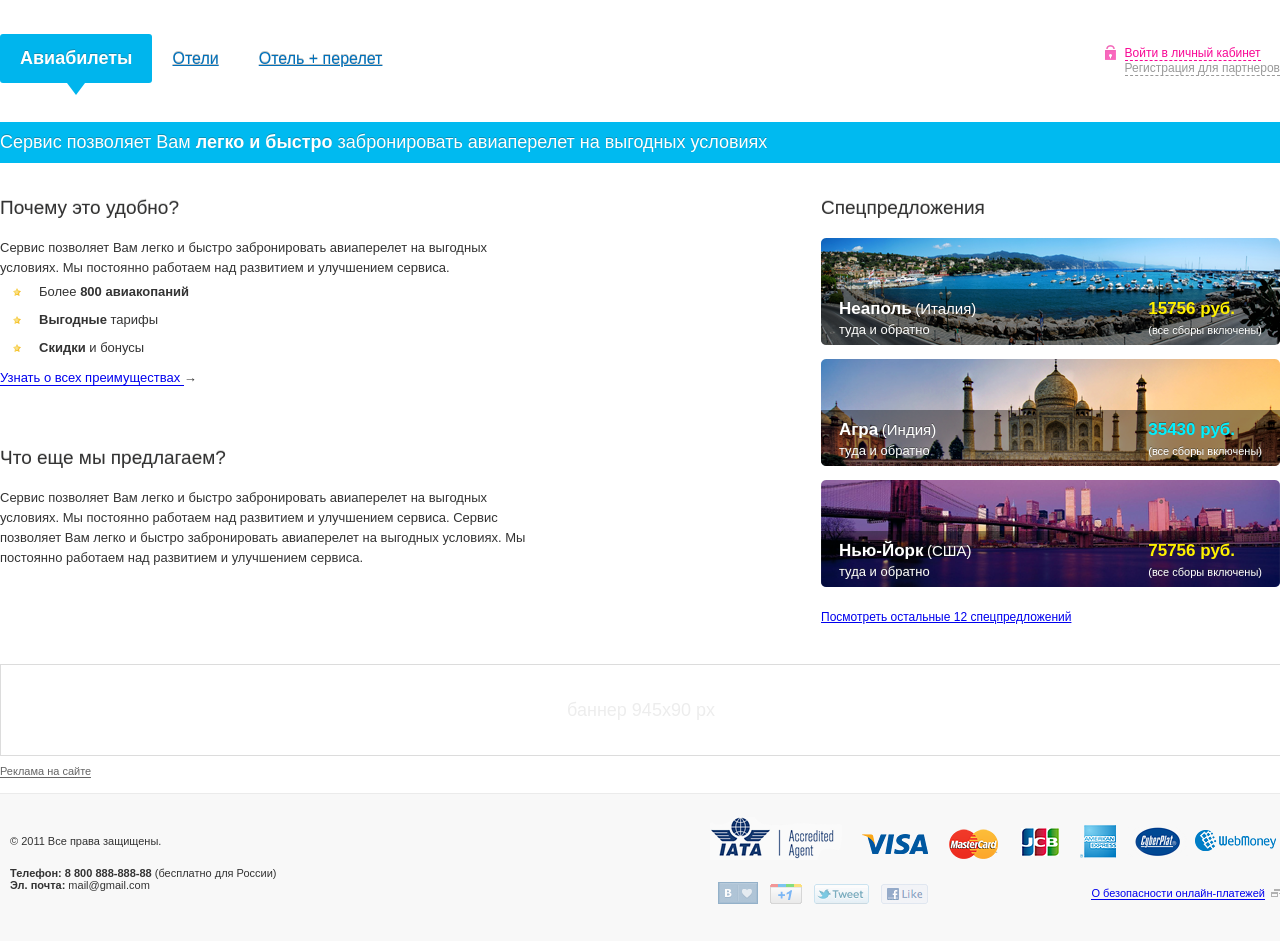
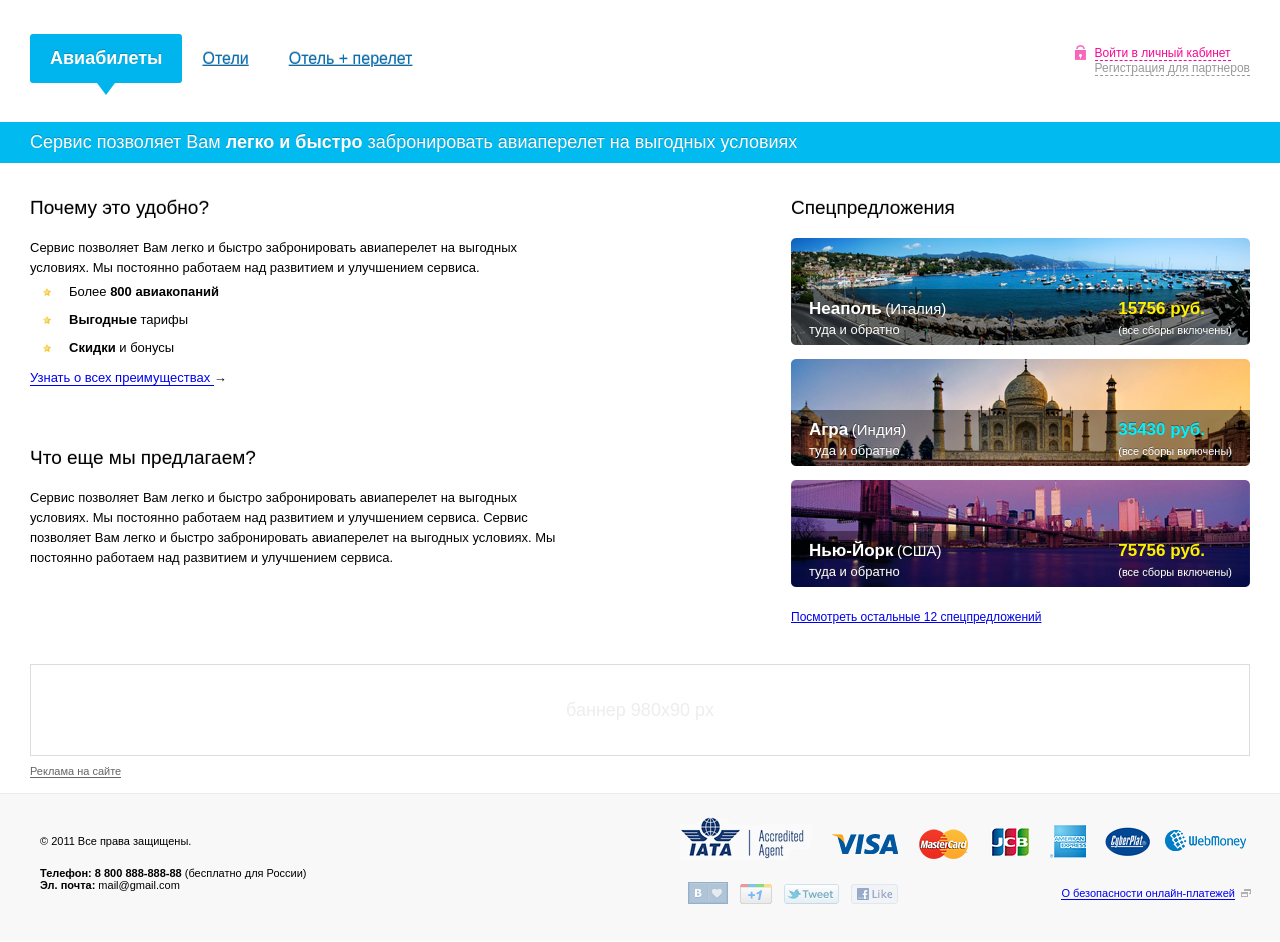
Before and after one commit to Apollo108/apollo108.github.io, a plain HTML site: page TourTest/index.html in a window 1280 px wide. Drawn offline with Linux system fonts and the light colour scheme.

Commit message:
Minor improvements

```diff
--- a/SimpleForm/css/style.css
+++ b/SimpleForm/css/style.css
@@ -3,16 +3,16 @@
 	margin: 0;
 }
 
-html {
+body {
 	background-color: #efefef;
 }
 
-body {
+.wrapper {
 	box-sizing: border-box;
 	width: 512px;
 	margin: 10px auto 40px auto;
 	padding: 55px 50px 65px 50px;
-	font-size: 13pt;
+	font-size: 17px;
 	line-height: 27px;
 	background-color: #fff;
 	-webkit-box-shadow: 0px 0px 3px 0px rgba(0,0,0,0.75);
@@ -31,22 +31,20 @@ body {
 }
 
 h1 {
-	font-size: 18pt;
+	font-size: 24px;
 }
 
 h2 {
-	font-size: 13pt;
+	font-size: 17px;
 }
 
 h3 {
-	font-size: 13pt;
-	font-weight: normal;
+	font-size: 17px;
 }
 
 img.avka {
 	width: 134px;
 	margin: 22px 0 10px 0;
-	display: inline-block;
 }
 
 .header {
@@ -54,7 +52,7 @@ img.avka {
 	padding-top: 0;
 }
 
-main ul {
+.main ul {
 	margin-top: 32px;
 	list-style: inside;
 }
--- a/TourTest/css/reset.css
+++ b/TourTest/css/reset.css
@@ -1,48 +1,50 @@
-/* http://meyerweb.com/eric/tools/css/reset/
-   v2.0 | 20110126
-   License: none (public domain)
-*/
+/* --------------- reset.css --------------- */
+html, body, div, span, h1, h2, h3, h4, h5, h6, p, em, img, strong, sub, sup, b, u, i, dl, dt, dd, ol, ul, li, fieldset, form, label, table, tbody, tfoot, thead, tr, th, td {
+  margin: 0;
+  padding: 0;
+  border: 0;
+  outline: 0;
+  vertical-align: baseline;
+  background: transparent; }
 
-html, body, div, span, applet, object, iframe,
-h1, h2, h3, h4, h5, h6, p, blockquote, pre,
-a, abbr, acronym, address, big, cite, code,
-del, dfn, em, img, ins, kbd, q, s, samp,
-small, strike, strong, sub, sup, tt, var,
-b, u, i, center,
-dl, dt, dd, ol, ul, li,
-fieldset, form, label, legend,
-table, caption, tbody, tfoot, thead, tr, th, td,
-article, aside, canvas, details, embed,
-figure, figcaption, footer, header, hgroup,
-menu, nav, output, ruby, section, summary,
-time, mark, audio, video {
-	margin: 0;
-	padding: 0;
-	border: 0;
-	font-size: 100%;
-	font: inherit;
-	vertical-align: baseline;
-}
-/* HTML5 display-role reset for older browsers */
-article, aside, details, figcaption, figure,
-footer, header, hgroup, menu, nav, section {
-	display: block;
-}
-body {
-	line-height: 1;
-}
-ol, ul {
-	list-style: none;
-}
-blockquote, q {
-	quotes: none;
-}
-blockquote:before, blockquote:after,
-q:before, q:after {
-	content: '';
-	content: none;
-}
+a {
+  margin: 0;
+  padding: 0;
+  vertical-align: baseline;
+  background: transparent;
+  text-decoration: none;
+  color: #000; }
+
 table {
-	border-collapse: collapse;
-	border-spacing: 0;
-}
+  border-collapse: collapse;
+  border-spacing: 0; }
+
+td, td img {
+  vertical-align: top; }
+
+input, select, button, textarea {
+  margin: 0;
+  font-size: 100%;
+  font-family: 'Roboto', Arial, sans-serif;
+  color: #737373; }
+
+input[type="checkbox"] {
+  vertical-align: bottom; }
+
+input[type="radio"] {
+  vertical-align: text-bottom; }
+
+sub {
+  vertical-align: sub;
+  font-size: smaller; }
+
+sup {
+  vertical-align: super;
+  font-size: smaller; }
+
+/* --------------- /reset.css --------------- */
+.clearfix:after, .clearfix:before {
+  content: "";
+  clear: both;
+  display: block;
+  }
--- a/TourTest/css/style.css
+++ b/TourTest/css/style.css
@@ -7,15 +7,13 @@ body {
 	font-family: Arial;
 	font-size: 13px;
 	box-sizing: border-box;
-	color: #333;
-	padding-top: 34px;
-	width: 100%;
 }
 
 .header__nav-log {
 	min-width: 980px;
-	max-width: 1440px;
-	margin: 0 auto 39px auto;
+	max-width: 1400px;
+	margin: 0 auto;
+	padding: 34px 30px 39px 30px;
 }
 
 nav.header__nav {
@@ -71,7 +69,7 @@ ul.header__nav-menu li:first-child a::after {
 	position: relative;
 	float: right;
 	text-align: left;
-	margin-top: 11px;
+	padding-top: 11px;
 }
 
 .header__login a:first-child {
@@ -99,8 +97,10 @@ ul.header__nav-menu li:first-child a::after {
 
 .header__description {
 	min-width: 980px;
-	max-width: 1440px;
+	max-width: 1400px;
 	margin: 0 auto;
+	padding-left: 30px;
+	padding-right: 30px;
 }
 
 .header__description h1 {
@@ -121,7 +121,7 @@ header .descript-background {
 main {
 	margin: 0 auto;
 	min-width: 980px;
-	max-width: 1440px;
+	max-width: 1400px;
 }
 
 main h2 {
@@ -130,9 +130,10 @@ main h2 {
 	text-shadow: 0 -1px 0 rgba(48,51,43,.2);
 }
 
-article {
+.left_info {
 	float: left;
 	max-width: 42%;
+	padding-left: 30px;
 }
 
 article, section {
@@ -146,6 +147,7 @@ article h2, section h2 {
 section {
 	float: right;
 	width: 459px;
+	padding-right: 30px;
 }
 
 section.special-offers .offers {
@@ -219,8 +221,8 @@ section.special-offers .offer3 + a {
 	font-size: 12px;
 }
 
-article.what-else {
-	margin-top: 60px;
+article.advantages {
+	padding-bottom: 60px;
 }
 
 .advantages ul {
@@ -247,12 +249,13 @@ article.what-else {
 
 .advert {
 	min-width: 980px;
-	max-width: 1440px;
+	max-width: 1400px;
 	margin: 0 auto;
+	padding: 0 30px 15px 30px;
+	box-sizing: border-box;
 }
 
 .banner {
-	width: 100%;
 	height: 90px;
 	border: 1px solid #dcdcdc;
 	margin-top: 37px;
@@ -271,22 +274,24 @@ article.what-else {
 }
 
 footer {
-	margin-top: 15px;
 	border-top: 1px solid #ebebeb;
 	height: 147px;
 	background-color: #f8f8f8;
+	width: 100%;
 }
 
 footer .centralize {
 	min-width: 980px;
-	max-width: 1440px;
+	max-width: 1400px;
 	margin: 0 auto;
-	padding: 41px 0 41px 10px;
+	padding: 23px 30px 41px 40px;
+	box-sizing: border-box;
 }
 
 footer .contacts {
 	float: left;
 	font-size: 11px;
+	padding-top: 18px;
 }
 
 footer .contacts p:first-child {
@@ -299,7 +304,6 @@ footer .partners {
 	height: 87px;
 	text-align: right;
 	position: relative;
-	margin-top: -18px;
 }
 
 footer .partners a.security {
--- a/TourTest/index.html
+++ b/TourTest/index.html
@@ -24,6 +24,7 @@
 		</div>
 	</header>
 	<main class="main clearfix">
+		<div class="left_info">
 			<article class="advantages"><h2>Почему это удобно?</h2>
 				<p>Сервис позволяет Вам легко и быстро забронировать авиаперелет на выгодных условиях. Мы постоянно работаем над развитием и улучшением сервиса.</p>
 				<ul>
@@ -33,6 +34,11 @@
 				</ul>
 				<a href="#">Узнать о всех преимуществах </a>&rarr;
 			</article>
+			<article class="what-else">
+				<h2>Что еще мы предлагаем?</h2>
+				<p>Сервис позволяет Вам легко и быстро забронировать авиаперелет на выгодных условиях. Мы постоянно работаем над развитием и улучшением сервиса. Сервис позволяет Вам легко и быстро забронировать авиаперелет на выгодных условиях. Мы постоянно работаем над развитием и улучшением сервиса.</p>
+			</article>
+		</div>
 		<section class="special-offers">
 			<h2>Спецпредложения</h2>
 			<div class="offers offer1">
@@ -68,13 +74,9 @@
 			<a href="#">Посмотреть остальные 12 спецпредложений</a>
 		</section>
 
-		<article class="what-else">
-			<h2>Что еще мы предлагаем?</h2>
-			<p>Сервис позволяет Вам легко и быстро забронировать авиаперелет на выгодных условиях. Мы постоянно работаем над развитием и улучшением сервиса. Сервис позволяет Вам легко и быстро забронировать авиаперелет на выгодных условиях. Мы постоянно работаем над развитием и улучшением сервиса.</p>
-		</article>
 	</main>
 	<div class="advert">
-		<div class="banner">баннер 945x90 px</div>
+		<div class="banner">баннер 980x90 px</div>
 		<a href="">Реклама на сайте</a>
 	</div>
 	<footer class="footer">
```
Also changed, not shown: SimpleForm/index.html (+11 -9 lines). Lines whose indentation alone changed are shown as unchanged.
